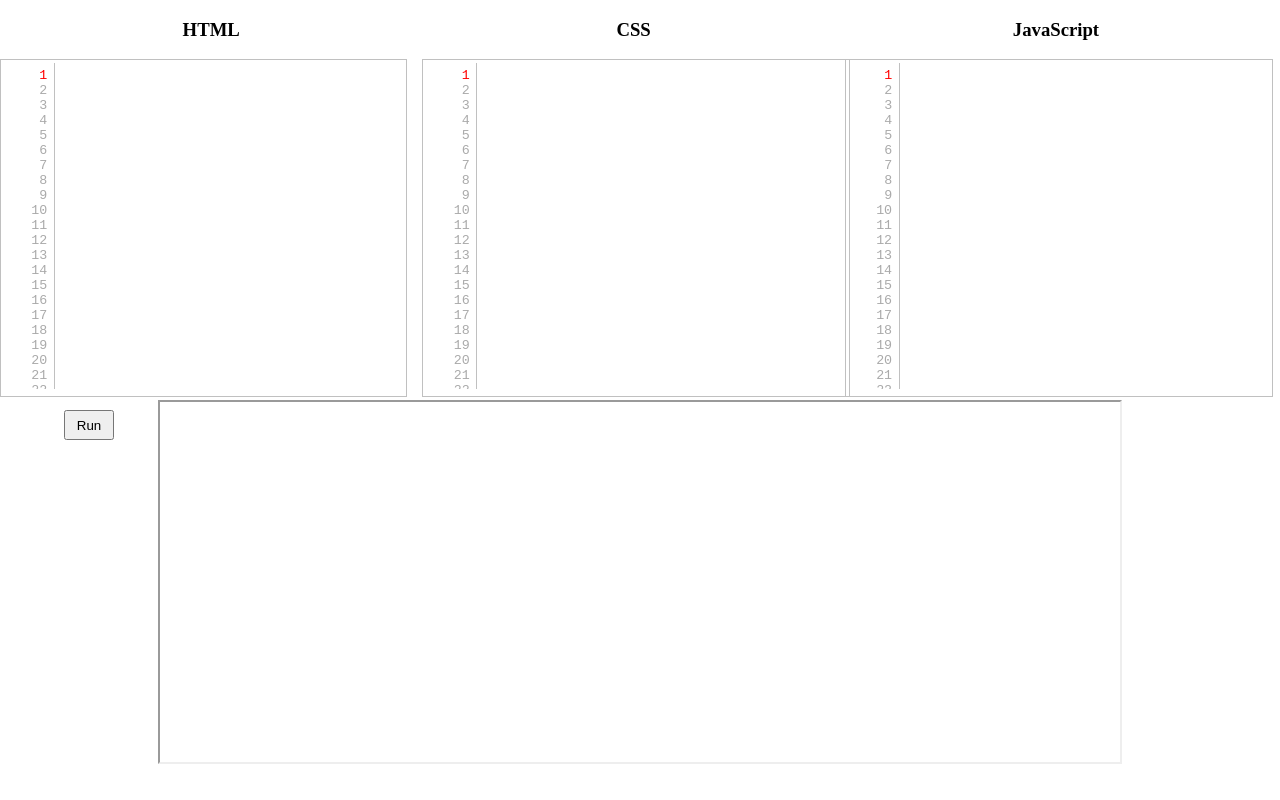
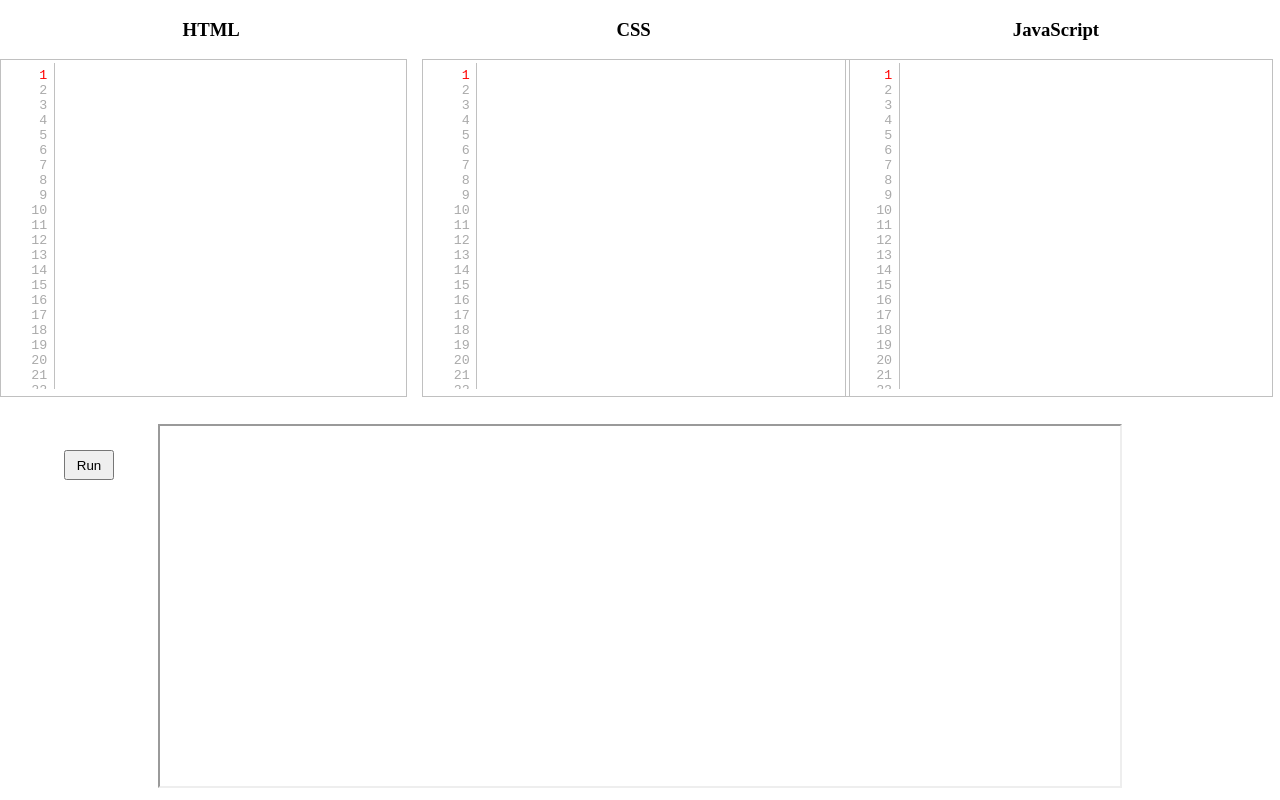
Before and after one commit to NullCodex/my-jsfiddle, a website: page views/main.html in a window 1280 px wide. Drawn offline with Linux system fonts and the light colour scheme.

Commit message:
Did some quick styling

```diff
--- a/public/css/simulation.css
+++ b/public/css/simulation.css
@@ -46,7 +46,7 @@ body {
     text-align: center;
     width: 100%;
     position: fixed;
-    bottom: 5%;
+    bottom: 2%;
     height: 45vh;
 }
 
@@ -57,7 +57,7 @@ body {
 
 #run {
     position: fixed;
-    bottom: 45%;
+    bottom: 40%;
     text-align: center;
     width: 50px;
     height:30px;
```
